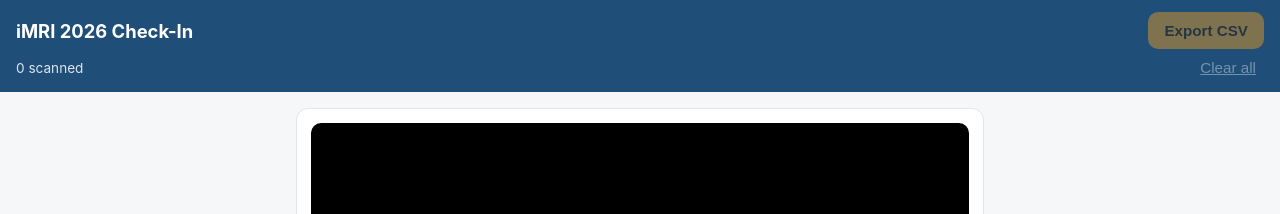
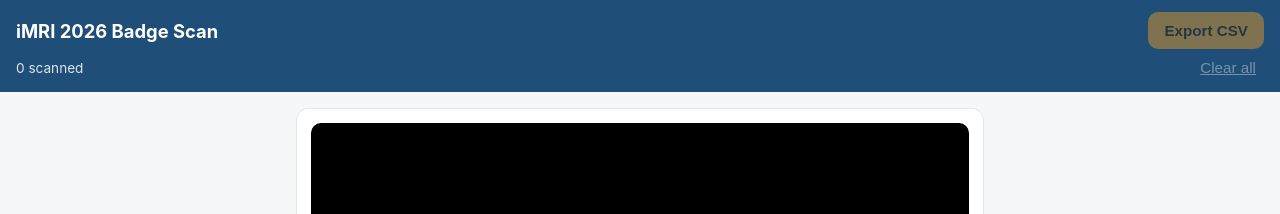
Before and after one commit to imri2026/imri2026.github.io, a Jekyll site: the page scan/index.html, which Jekyll copies as it is, in a window 1280 px wide. Shown: the top 214 px of the page. Built offline with Jekyll 4.4.1, drawn with Linux system fonts in a browser that asks for light colours.

Commit message:
Rename checkin/ to scan/, rebrand app as "Scan"
Path and display name now match the app's actual function (scanning
badge QR codes, no attendance-tracking logic) and the naming used in
the companion imri2026scan-app source repo. Internal identifiers
(IndexedDB name, cache name, CSV filename prefix) updated to match.

Co-Authored-By: Claude Sonnet 5 <noreply@anthropic.com>
Claude-Session: https://claude.ai/code/session_01QHJFLAVDitgEhri7xVpNAL

```diff
--- a/checkin/generate_icons.py
+++ b/scan/generate_icons.py
@@ -1,5 +1,5 @@
 #!/usr/bin/env python3
-"""Generate simple app icons for the iMRI 2026 Check-In PWA."""
+"""Generate simple app icons for the iMRI 2026 Scan PWA."""
 from PIL import Image, ImageDraw
 
 BLUE = (31, 78, 121, 255)  # site brand "dark navy" #1F4E79
--- a/checkin/index.html
+++ b/scan/index.html
@@ -7,8 +7,8 @@
 <meta name="mobile-web-app-capable" content="yes">
 <meta name="apple-mobile-web-app-capable" content="yes">
 <meta name="apple-mobile-web-app-status-bar-style" content="black-translucent">
-<meta name="apple-mobile-web-app-title" content="iMRI Check-In">
-<title>iMRI 2026 Check-In</title>
+<meta name="apple-mobile-web-app-title" content="iMRI Scan">
+<title>iMRI 2026 Badge Scan</title>
 <link rel="manifest" href="manifest.webmanifest">
 <link rel="apple-touch-icon" href="icons/icon-192.png">
 <link rel="icon" href="icons/icon-192.png">
@@ -18,7 +18,7 @@
 
 <header class="app-header">
   <div class="title-row">
-    <h1>iMRI 2026 Check-In</h1>
+    <h1>iMRI 2026 Badge Scan</h1>
     <button id="exportBtn" class="btn btn-primary" disabled>Export CSV</button>
   </div>
   <div class="stats-row">
--- a/checkin/js/csv.js
+++ b/scan/js/csv.js
@@ -34,7 +34,7 @@
   function filename() {
     const d = new Date();
     const pad = (n) => String(n).padStart(2, "0");
-    return `imri2026-checkin-${d.getFullYear()}${pad(d.getMonth() + 1)}${pad(d.getDate())}-${pad(
+    return `imri2026-scan-${d.getFullYear()}${pad(d.getMonth() + 1)}${pad(d.getDate())}-${pad(
       d.getHours()
     )}${pad(d.getMinutes())}.csv`;
   }
--- a/checkin/js/db.js
+++ b/scan/js/db.js
@@ -2,7 +2,7 @@
  * Thin promise wrapper over IndexedDB for storing scanned attendee records.
  */
 (function (global) {
-  const DB_NAME = "imri2026-checkin";
+  const DB_NAME = "imri2026-scan";
   const DB_VERSION = 1;
   const STORE = "scans";
 
--- a/checkin/sw.js
+++ b/scan/sw.js
@@ -1,4 +1,4 @@
-const CACHE_NAME = "imri-checkin-v1";
+const CACHE_NAME = "imri-scan-v1";
 const APP_SHELL = [
   "./",
   "./index.html",
```
Also changed, not shown: scan/README.md (renamed from checkin/README.md, +4 -4 lines), scan/css/style.css (renamed from checkin/css/style.css), scan/icons/icon-192.png (renamed from checkin/icons/icon-192.png), scan/icons/icon-512.png (renamed from checkin/icons/icon-512.png), scan/icons/icon-maskable-512.png (renamed from checkin/icons/icon-maskable-512.png), scan/js/app.js (renamed from checkin/js/app.js), scan/js/vcard.js (renamed from checkin/js/vcard.js), scan/lib/html5-qrcode.min.js (renamed from checkin/lib/html5-qrcode.min.js), scan/manifest.webmanifest.
